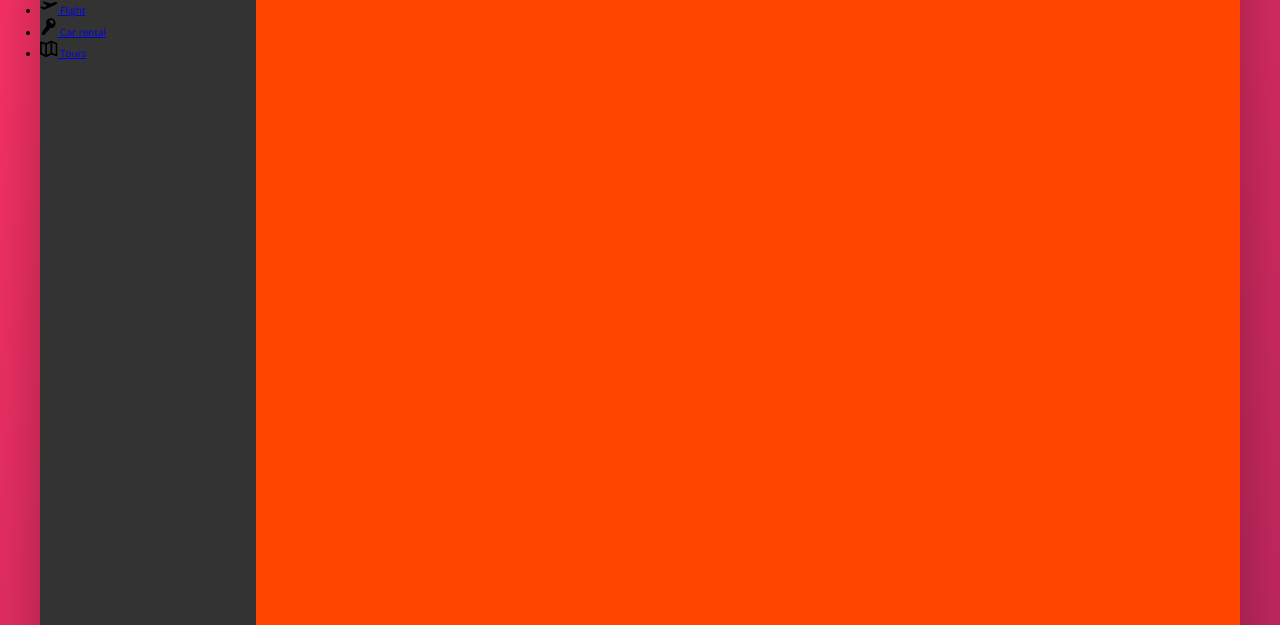
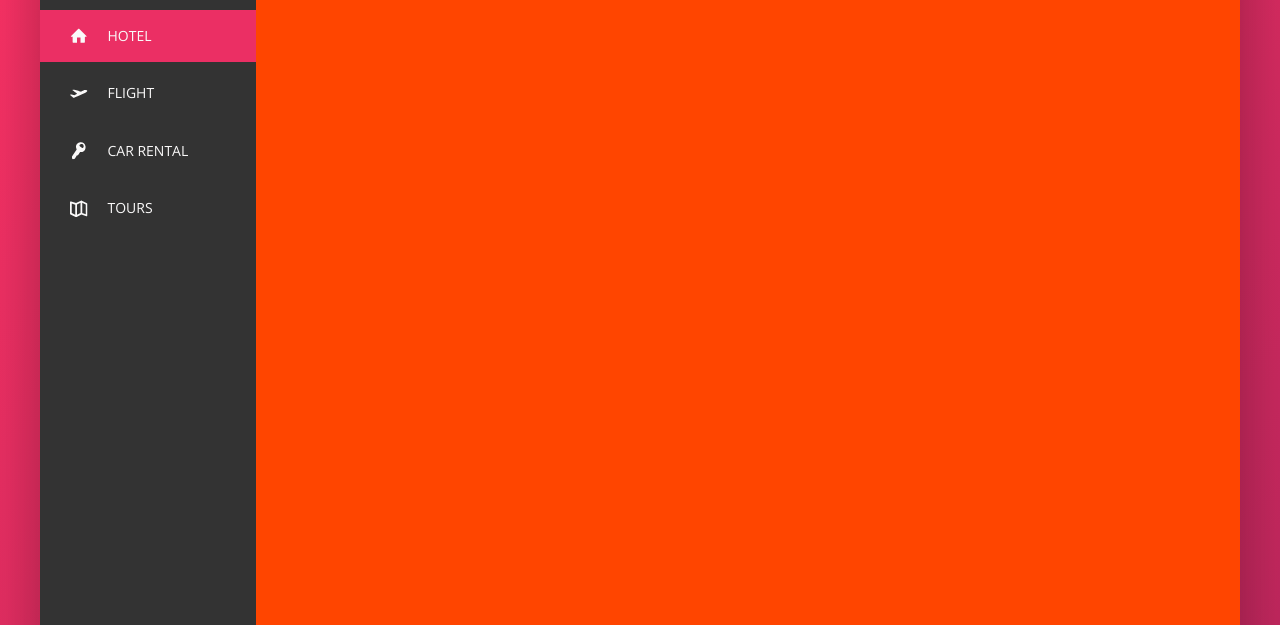
Before and after one commit to aromaton41/Trillo, a website: page index.html in a window 1280 px wide. Shown: the part 175-800 px from the top of the page. Drawn offline with nearby package versions, Linux system fonts and the light colour scheme.

Commit message:
build nav

```diff
--- a/index.html
+++ b/index.html
@@ -57,7 +57,7 @@
       <div class="content">
         <nav class="sidebar">
           <ul class="side-nav">
-            <li class="side-nav__item">
+            <li class="side-nav__item side-nav__item--active">
               <a href="#" class="side-nav__link">
                 <svg class="side-nav__icon">
                   <use xlink:href="img/sprite.svg#icon-home"></use>
--- a/sass/_components.scss
+++ b/sass/_components.scss
@@ -121,13 +121,58 @@
 // SIDE NAVIGATION
 
 .side-nav {
+  font-size: 1.4rem;
+  list-style: none;
+  margin-top: 3.5rem;
+
   &__item {
+    position: relative;
+
+    &:not(:last-child) {
+      margin-bottom: 0.5rem;
+    }
   }
-  &__link {
+
+  &__item::before {
+    content: "";
+    position: absolute;
+    top: 0;
+    left: 0;
+    height: 100%;
+    width: 3px;
+    background-color: var(--color-primary);
+    transform: scaleY(0);
+    transition: transform 0.2s, width 0.4s cubic-bezier(1, 0, 0, 1) 0.2s,
+      background-color 0.1s;
   }
+  &__item:hover::before,
+  &__item--active::before {
+    transform: scaleY(1);
+    width: 100%;
+  }
+
+  &__item:active::before {
+    background-color: var(--color-primary-light-1);
+  }
+  &__link:link,
+  &__link:visited {
+    color: var(--color-Grey-light-1);
+    text-decoration: none;
+    text-transform: uppercase;
+    display: block;
+    padding: 1.5rem 3rem;
+    position: relative;
+    z-index: 10;
+
+    display: flex;
+    align-items: center;
+  }
+
   &__icon {
     width: 1.75rem;
     height: 1.75rem;
+    margin-right: 2rem;
+    fill: currentColor;
   }
 }
 
```
Also changed, not shown: css/style.css.
